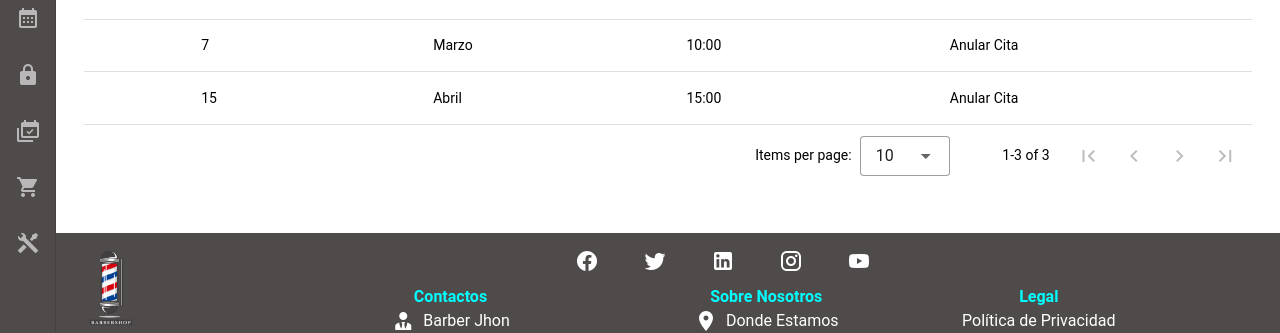
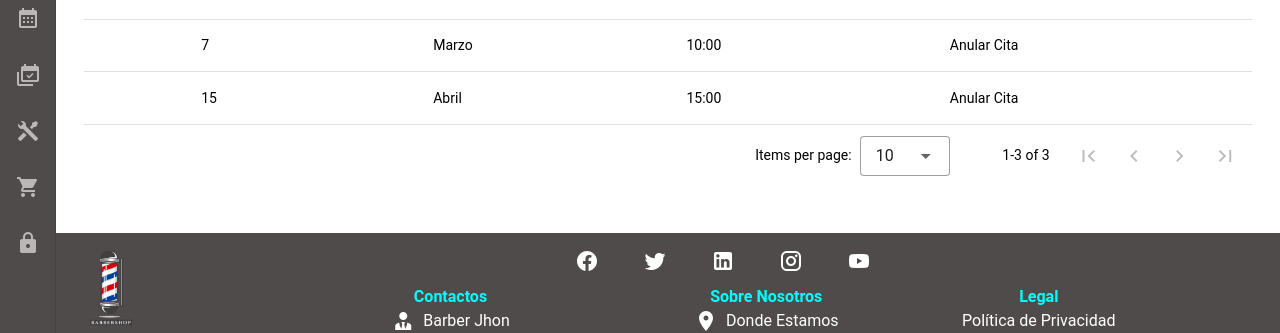
Before and after one commit to Innavoj/barbershop, a Vue app in the folder ademass-front/: page /mis-citas in a window 1280 px wide. Shown: the part 250-583 px from the top of the page. Built offline with nearby package versions, Linux system fonts and the light colour scheme.

Commit message:
Update Project

```diff
--- a/ademass-front/src/components/layouts/Menu.vue
+++ b/ademass-front/src/components/layouts/Menu.vue
@@ -32,26 +32,24 @@
         </v-list>
 
         <v-list density="compact" nav>
-          <router-link class="router-link" to="/">
-          <v-list-item prepend-icon="mdi-lock" title="Contraseña" value="Contraseña"></v-list-item>
+          <router-link class="router-link" to="/mis-citas">
+          <v-list-item prepend-icon="mdi-calendar-multiple-check" title="Citas" value="Citas"></v-list-item>
+        </router-link>
+        </v-list>
+        <v-list density="compact" nav>
+          <router-link class="router-link" to="/servicios">
+          <v-list-item prepend-icon="mdi-tools" title="Servicios" value="Servicios"></v-list-item>
+        </router-link>
+        </v-list>
+        <v-list density="compact" nav>
+          <router-link class="router-link" to="/producto">
+          <v-list-item prepend-icon="mdi-cart" title="Productos" value="Servicios"></v-list-item>
         </router-link>
         </v-list>
 
         <v-list density="compact" nav>
-          <router-link class="router-link" to="/mis-citas">
-          <v-list-item prepend-icon="mdi-calendar-multiple-check" title="Citas" value="Citas"></v-list-item>
-        </router-link>
-        </v-list>
-
-        <v-list density="compact" nav>
-          <router-link class="router-link" to="/producto">
-          <v-list-item prepend-icon="mdi-cart" title="Producto" value="Ejemplo"></v-list-item>
-        </router-link>
-        </v-list>
-
-        <v-list density="compact" nav>
-          <router-link class="router-link" to="/servicios">
-          <v-list-item prepend-icon="mdi-tools" title="Servicios" value="Ejemplo"></v-list-item>
+          <router-link class="router-link" to="/encuesta">
+          <v-list-item prepend-icon="mdi-lock" title="Encuesta" value="encuesta"></v-list-item>
         </router-link>
         </v-list>
       </v-navigation-drawer>
--- a/ademass-front/src/router/index.ts
+++ b/ademass-front/src/router/index.ts
@@ -117,6 +117,18 @@ const routes = [
     import("@/views/PerfilView.vue")
   },
   {
+    path: "/encuesta",
+    name: "encuesta",
+    meta: {
+      requiredAuth: true,
+    },
+    // route level code-splittingyarn
+    // this generates a separate chunk (about.[hash].js) for this route
+    // which is lazy-loaded when the route is visited.
+    component: () =>
+    import("@/views/EncuestaView.vue")
+  },
+  {
     path: '/producto',
     name: 'producto',
     meta: {
@@ -134,6 +146,7 @@ const routes = [
     meta: {
       requiredAuth: true
     },
+
     // route level code-splittingyarn
     // this generates a separate chunk (about.[hash].js) for this route
     // which is lazy-loaded when the route is visited.
```
